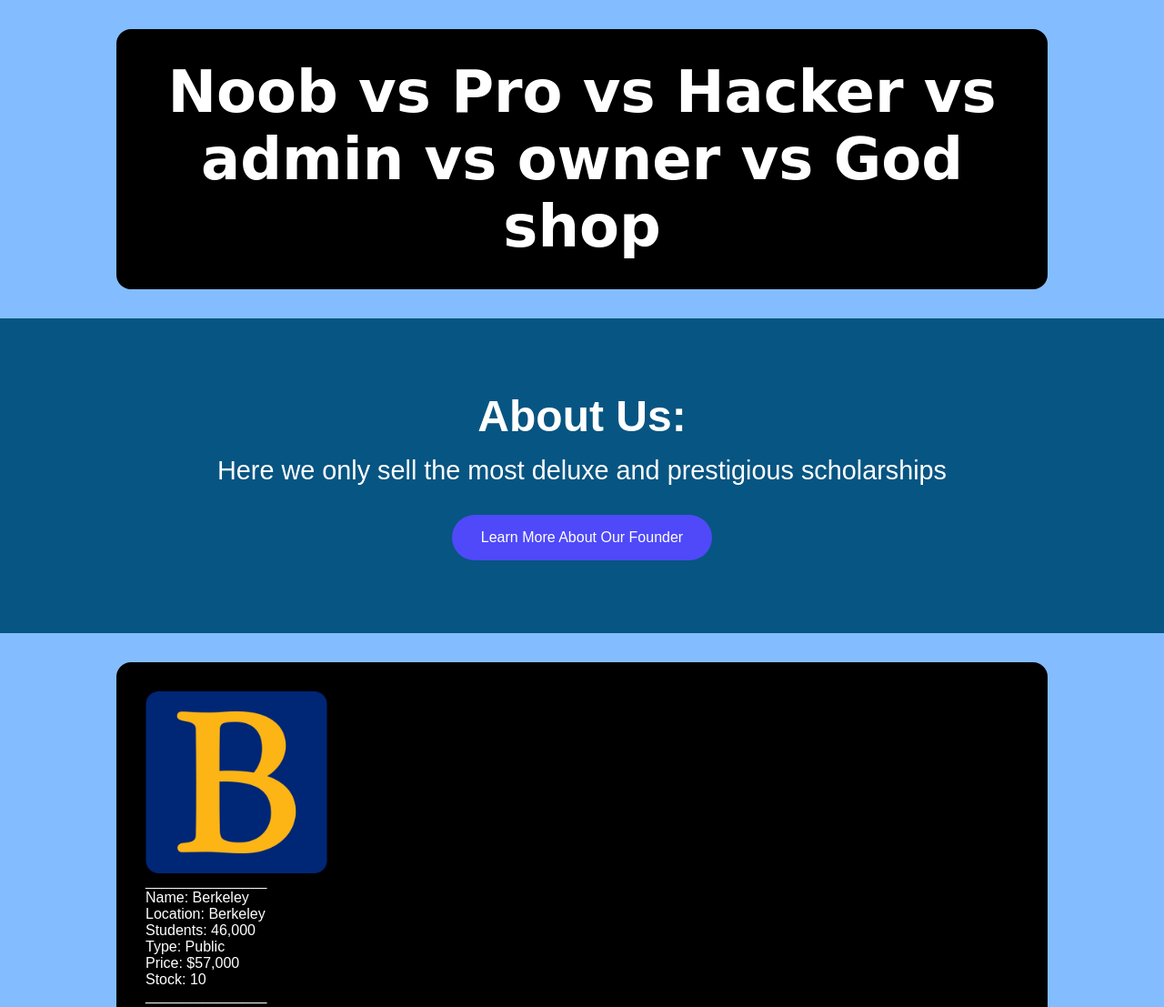
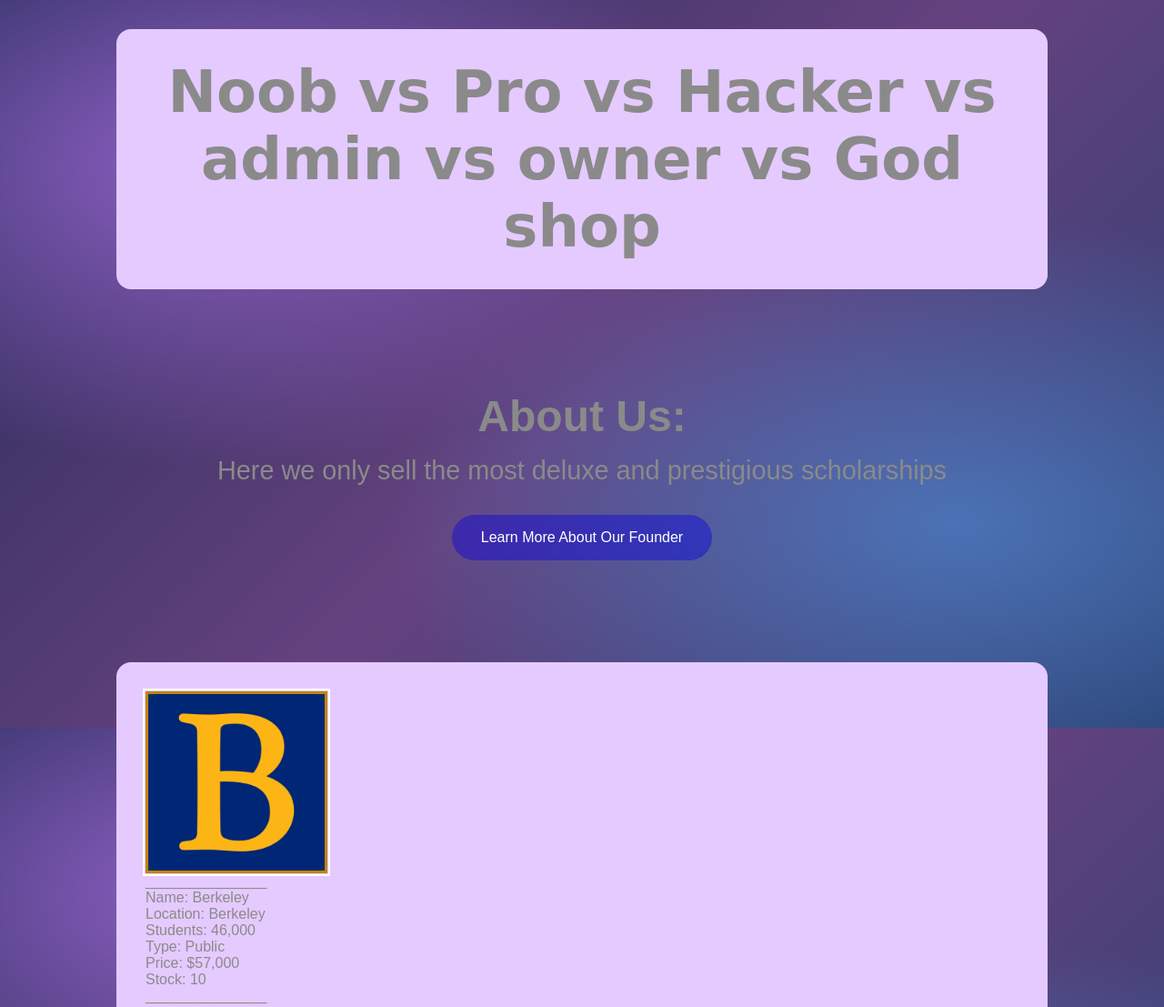
Before and after one commit to 1hyphend/shoppiung-cart-html, a plain HTML site: page index.html in a window 1280 px wide. Shown: the top 1107 px of the page at 91% size. Drawn offline with Linux system fonts and the light colour scheme; a script that the page names is missing; a web font is replaced by a local one.

Commit message:
imaging deez images become imaging
haahhahahahahaaaaaaaaaaaaaaaaaaaaaaaaaaaaaaaaaaaaaaaaaaaaaaaaaaaaaaaaaaaaaa

```diff
--- a/index.html
+++ b/index.html
@@ -345,7 +345,7 @@
         <p> Stock: 5</p>
         <p> _______________</p>
       </div>
-      <div> class= orange syringe morangue
+      <div> class=
         <button>
 
         </button>
--- a/style.css
+++ b/style.css
@@ -9,12 +9,17 @@ body,
     padding: 0;
 }
 body {
-    background-color: #83bdff;
+    min-height: 100vh;
+    background:
+        radial-gradient(ellipse at 18% 22%, rgba(170, 112, 230, 0.72), transparent 38%),
+        radial-gradient(ellipse at 82% 72%, rgba(79, 145, 220, 0.62), transparent 42%),
+        linear-gradient(135deg, #252b58 0%, #65427f 52%, #283f70 100%);
+    background-attachment: fixed;
     font-family: Arial, sans-serif;
-    color: white;
+    color: rgb(138, 138, 138);
 }
 .card {
-    background-color: #000000;
+    background-color: #e5caff;
     width: 80%;
     margin: 2rem auto;
     padding: 2rem;
@@ -28,7 +33,8 @@ body {
 .hero {
     text-align: center;
     padding: 5rem 2rem;
-    background-color: #075582;
+    background-color:
+    radial-gradient(ellipse at 18% 22%, rgba(170, 112, 230, 0.72), transparent 38%);
 }
 
 .hero h1 {
@@ -41,7 +47,7 @@ body {
 }
 .btn {
     display: inline-block;
-    background-color: #4f49fa;
+    background-color: #0901df6c;
     color: white;
     padding: 1rem 2rem;
     border-radius: 2rem;
@@ -61,9 +67,14 @@ body {
     border: 1px solid #303944;
 }
 img {
-    width: 100%;
-    max-width: 200px;
-    height: auto;
+    width: 200px;
+    max-width: 100%;
+    height: 200px;
+    object-fit: contain;
+    background-color: #003262;
+    border: 3px solid #C4820F;
+    outline: 2px solid #FFFFFF;
+    outline-offset: 1px;
 }
 .box h3 {
     font-size: 2.5rem;
@@ -75,8 +86,6 @@ img {
 }
 
 
-
-
 /* .box {
   width: 600px;
   height: 600px;
```
Also changed, not shown: colleges/brown-edu-logo.png, colleges/caltech-edu-logo.png, colleges/cmu-edu-logo.png, colleges/columbia-edu-logo.png, colleges/dartmouth-edu-logo.png, colleges/duke-edu-logo.png, colleges/gatech-edu-logo.png, colleges/jhu-edu-logo.png, colleges/nd-edu-logo.png, colleges/northwestern-edu-logo.png, colleges/rice-edu-logo.png, colleges/ucla-edu-logo.png, colleges/unc-edu-logo.png, colleges/washu-edu-logo.png, 1 more files.
